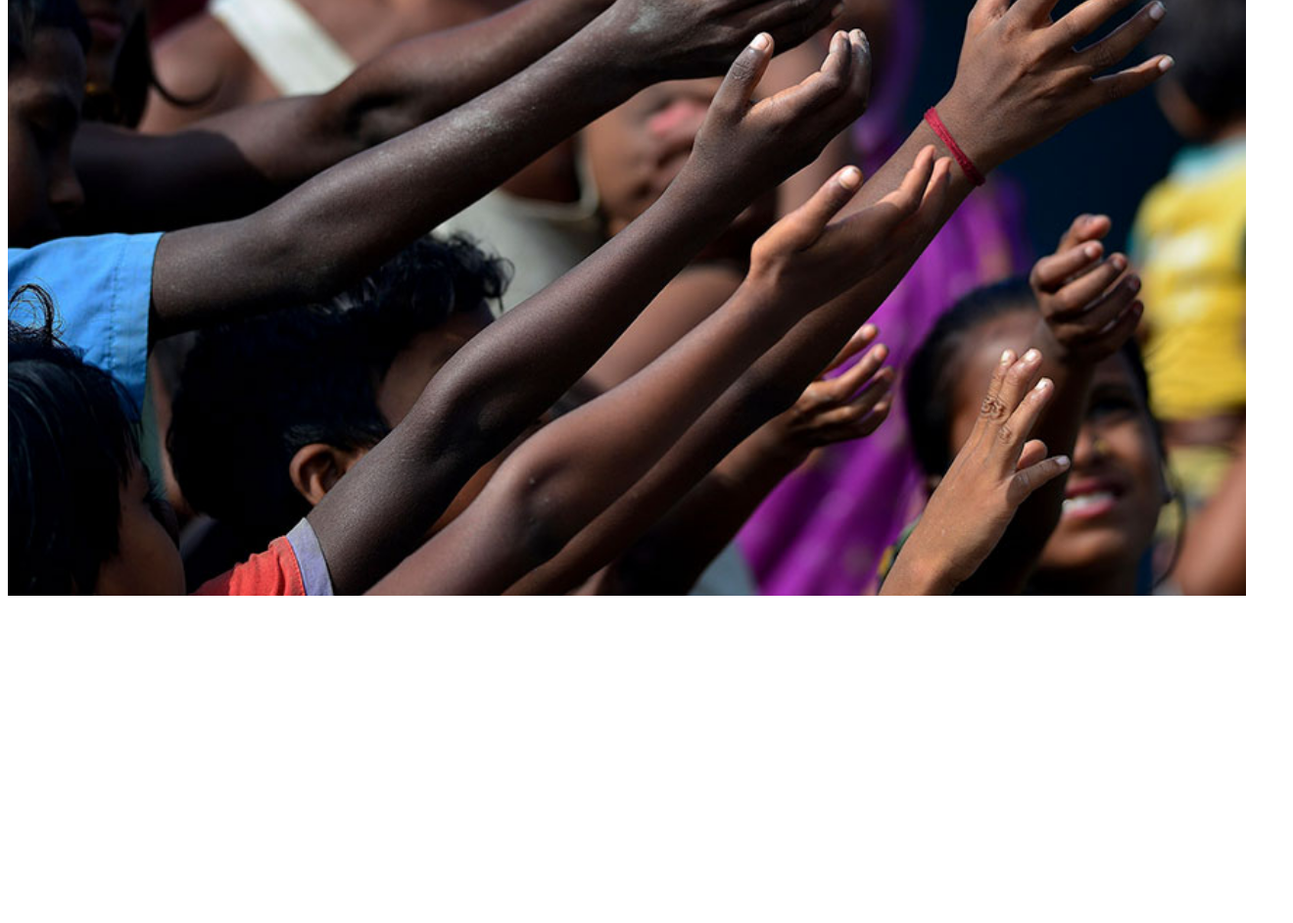
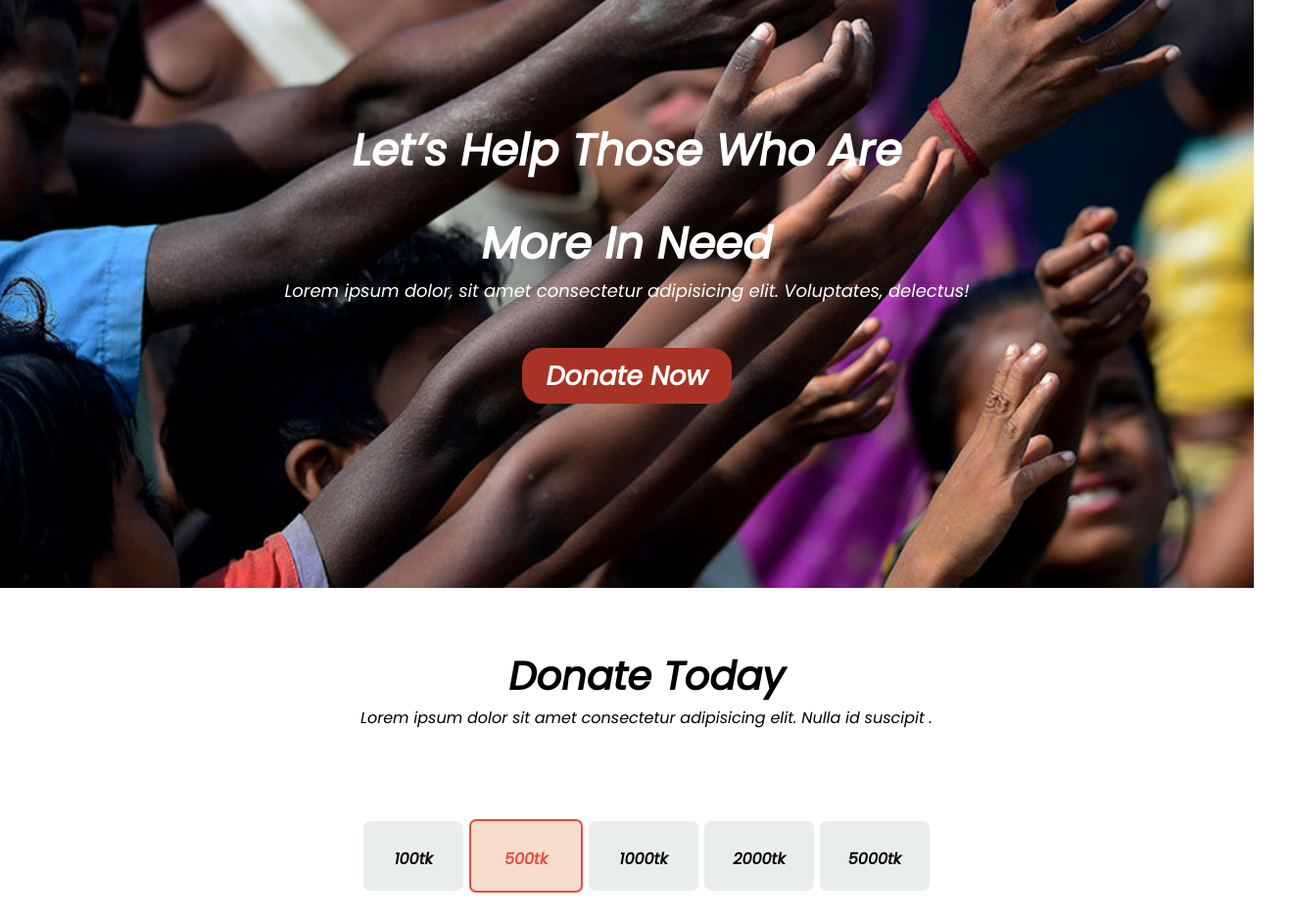
Before and after one commit to shafiqul000/contribute-everyone, a plain HTML site: page index.html in a window 1280 px wide. Shown: the part 200-1142 px from the top of the page at 98% size, 1320 px wide, since content can reach past the window. Before the commit the page ends 816 px from the top, so only its background shows below. Drawn offline with Linux system fonts and the light colour scheme.

Commit message:
till-divtk

```diff
--- a/index.html
+++ b/index.html
@@ -4,18 +4,58 @@
     <meta charset="UTF-8">
     <meta http-equiv="X-UA-Compatible" content="IE=edge">
     <meta name="viewport" content="width=device-width, initial-scale=1.0">
+
+    <link rel="preconnect" href="https://fonts.googleapis.com">
+    <link rel="preconnect" href="https://fonts.gstatic.com" crossorigin>
+    <link href="https://fonts.googleapis.com/css2?family=Poppins:ital@1&display=swap" rel="stylesheet">
+
+
+    <link rel="stylesheet" href="style.css">
     <title>wise-giving</title>
-    <link rel="stylesheet" href="style.css">
 </head>
 <body>
   <section class="top-banner">
 
-       <div class="div1">
-        <h1>Let’s Help Those Who Are</h1>
+    <div class="div-decoration1">
+        <h1 class="h1-size">Let’s Help Those Who Are</h1>
         <br>
-        <h1>More In Need</h1>
-       </div>
-   </section>
+        <h1 class="h1-size">More In Need</h1>
+        <p>Lorem ipsum dolor, sit amet consectetur adipisicing elit. Voluptates, delectus!</p>
+        <br>
+        <br>
+        <a  class="link-button acc" target="_blank" href="">Donate Now</a>
+    </div>
+
+  </section>
+
+ <div class="div-decoration2">
+
+    <h1 class="h1-size ">Donate Today</h1>
+    <p> Lorem ipsum dolor sit amet consectetur adipisicing elit. Nulla id suscipit .</p>
+ </div>
+
+
+ <div class="div-decoration3">
+    <div class="tk100">
+          <h4>100tk</h4>
+    </div>
+
+    <div class="tk500">
+        <h4>500tk</h4>
+    </div>
+    <div class="tk1000">
+        <h4>1000tk</h4>
+    </div>
+    <div class="tk2000">
+        <h4>2000tk</h4>
+    </div>
+    <div class="tk5000">
+        <h4>5000tk</h4>
+    </div>
+ </div>
+
+
+
 
 </body>
 </html>
--- a/style.css
+++ b/style.css
@@ -1,4 +1,12 @@
+/*use extra gap between to lines*/
+*{
+    margin: 0;
+    padding: 0;
+}
 body{
+
+    font-family: 'Poppins', sans-serif;
+
 
 }
 .top-banner{
@@ -10,17 +18,113 @@ body{
 
     height: 100vh;
 }
-h1{
-    text-align: center;
-    color: white;
-}
-.div1{
-    position: middle;
+
+
+.div-decoration1{
+    position:absolute;
     width: 100%;
-    height: 100%;
+    top: 40%;
     font-size: large;
     color: white;
-    display: flex;
-    justify-content: center;
+    text-align: center;
 
 }
+.h1-size{
+    font-size: 250%;
+
+}
+.link-button{
+    text-decoration: none;
+
+    padding: 10px 25px;
+    color: #ffffff;
+    border-radius: 20px;
+    font-weight: 700;
+    position: relative;
+    text-align: center;
+    background-color: #A93226;
+}
+.acc{
+    font-size: 150%;
+}
+.div-decoration2{
+
+    width: 100%;
+    padding: 60px 20px;
+    border: 5px solid none;
+    text-align: center;
+}
+
+
+.tk100{
+    display: inline-block;
+    margin:1px;
+    border: 1px solid none;
+    border-radius: 7px;
+    padding: 2%;
+    text-align: center;
+    justify-content: center;
+    background-color: #EAEDED;
+    width: 50px;
+    height: 20px;
+}
+.tk500{
+    display: inline-block;
+    margin: 1px;
+    border: 2px solid #E74C3C;
+
+    padding: 2%;
+    text-align: center;
+    justify-content: center;
+    background-color: #F6DDCC;
+    width: 60px;
+    height: 20px;
+    color:#E74C3C ;
+    border-radius: 7px;
+
+}
+
+.tk1000{
+    display: inline-block;
+    margin: 1px;
+    border: 1px solid none;
+    padding: 2%;
+    text-align: center;
+    justify-content: center;
+    background-color: #EAEDED;
+    width: 60px;
+    height: 20px;
+    border-radius: 7px;
+}
+.tk2000{
+    display: inline-block;
+    margin: 1px;
+    border: 1px solid none;
+    padding: 2%;
+    text-align: center;
+    justify-content: center;
+    background-color: #EAEDED;
+    width: 60px;
+    height: 20px;
+    border-radius: 7px;
+}
+.tk5000{
+    display: inline-block;
+    margin: 1px;
+    border: 1px solid none;
+    padding: 2%;
+    text-align: center;
+    justify-content: center;
+    background-color: #EAEDED;
+    width: 60px;
+    height: 20px;
+    border-radius: 7px;
+
+}
+.div-decoration3{
+
+    width: 100%;
+    padding: 30px 20px;
+
+    text-align: center;
+}
```
